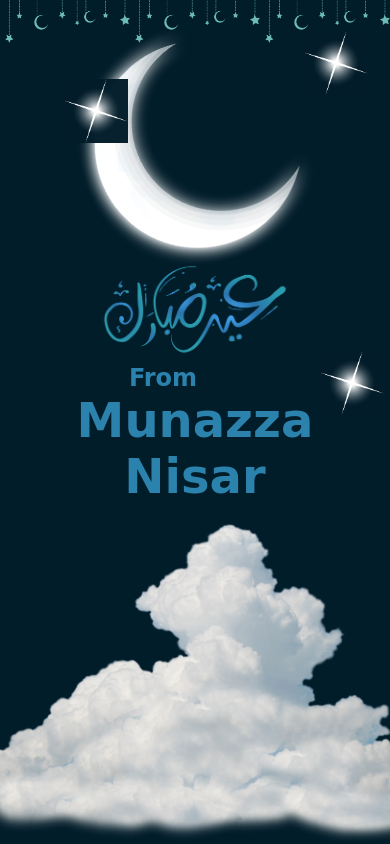
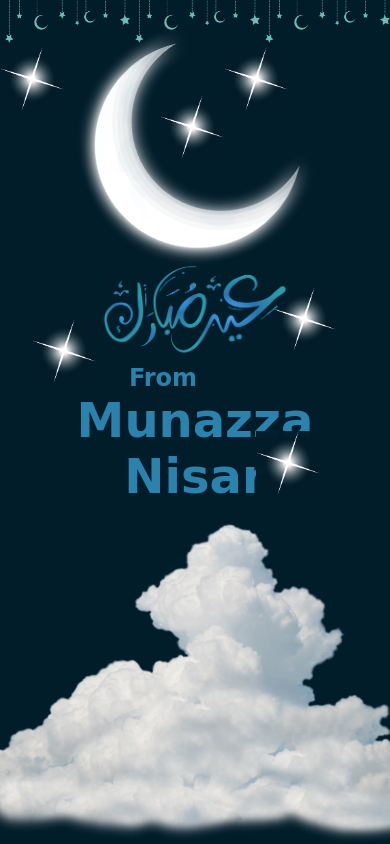
Before and after one commit to munazzanisar5/eid, a plain HTML site: page index.html in a window 390 px wide. Shown: the top 844 px of the page. Drawn offline with Linux system fonts and the light colour scheme; a web font is replaced by a local one.

Commit message:
stars_update

```diff
--- a/style.css
+++ b/style.css
@@ -149,12 +149,23 @@ h1{
         width: 12rem;
 
     }
-    .star_1  {
-
-        inset: -1rem 19rem 0;
+    .star_2{
+        inset: 24rem 16rem 0;
+    }
+    .star_3 {
+        inset: 3rem 10rem 0rem !important;
+    }
+    .star_1 {
+        inset: 0rem 14rem 0 !important;
     }
     .star_4{
-        inset: -2rem 17rem 0;
+        inset: 17rem 2rem 0 !important;
+    }
+    .star_6{
+        inset: 0rem 0rem 0rem !important;
+    }
+    .star_5 {
+        inset: 15rem 17rem 0 !important;
     }
 }
 
@@ -174,4 +185,5 @@ h1{
     .star_3{
         inset: 16rem 34rem 0rem
     }
+
 }
```
